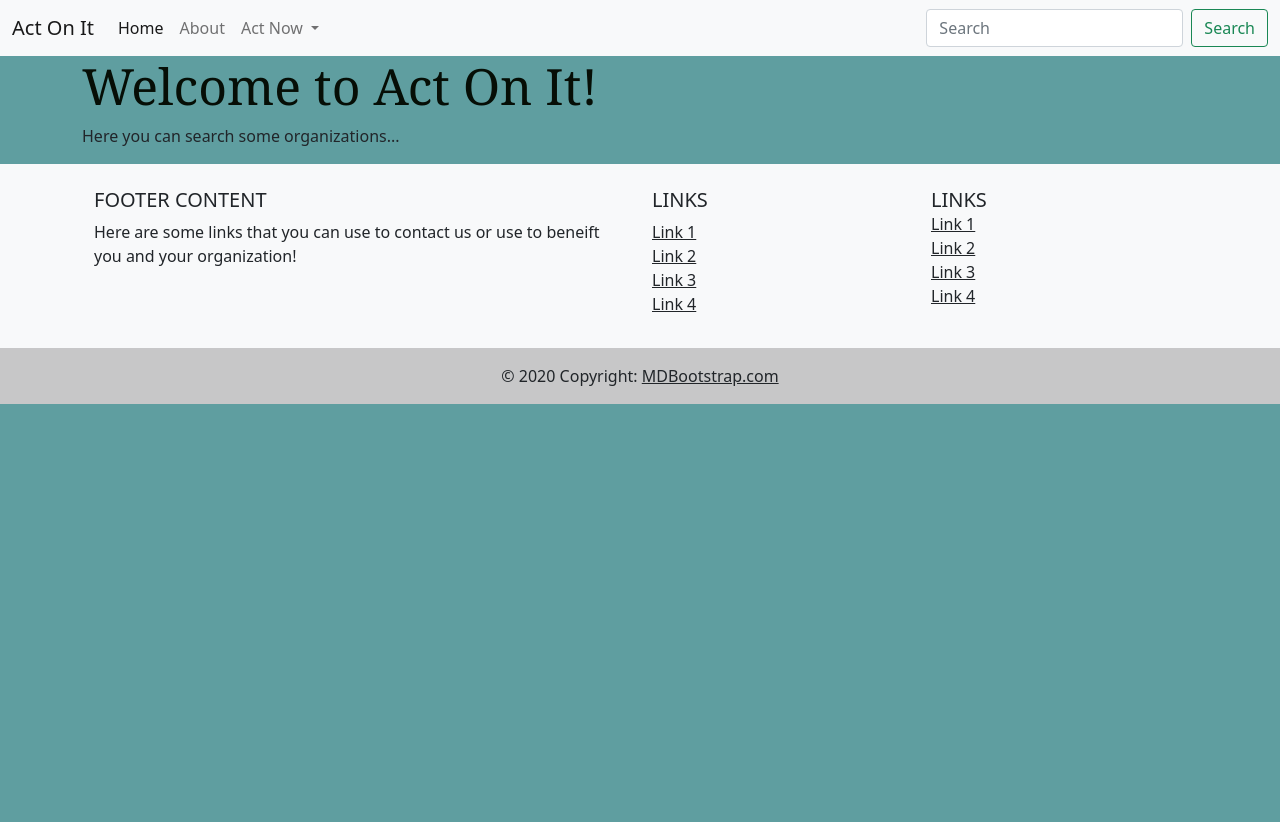
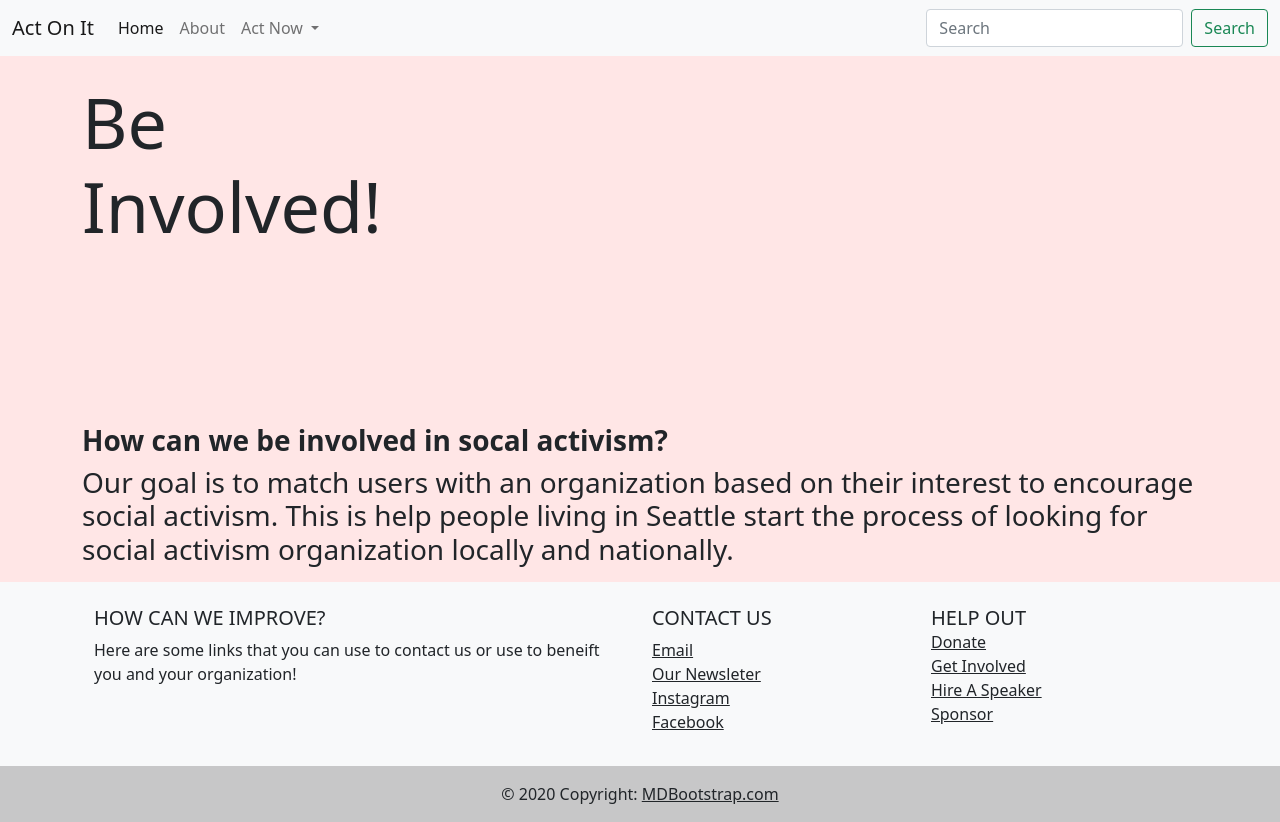
Before and after one commit to TTShack/TTShack, a Flask app: page / in a window 1280 px wide. Before the commit the page ends 404 px from the top, so only its background shows below. Run offline with Flask 2, Linux system fonts and the light colour scheme.

Commit message:
initial commit

```diff
--- a/socialwebapp/app.py
+++ b/socialwebapp/app.py
@@ -9,3 +9,7 @@ def index():
 @app.route('/about')
 def about():
     return render_template("about.html")
+
+@app.route('/joinorg')
+def joinorg():
+    return render_template("joinorg.html")
--- a/socialwebapp/static/style.css
+++ b/socialwebapp/static/style.css
@@ -2,8 +2,18 @@ h1{
     color: rgb(6, 14, 6);
     font-size: 50px;
     font-family: Cambria, Cochin, Georgia, Times, 'Times New Roman', serif;
+    text-align: center;
 }
 
 body{
-    background: cadetblue;
+    background: #FFE6E6;
 }
+
+button {
+    background: #0c1233;
+}
+
+h2{
+    text-align: left;
+    font-size: 70px;
+}
--- a/socialwebapp/templates/about.html
+++ b/socialwebapp/templates/about.html
@@ -15,7 +15,7 @@
     <script src="https://cdn.jsdelivr.net/npm/bootstrap@5.0.0-beta1/dist/js/bootstrap.min.js" integrity="sha384-pQQkAEnwaBkjpqZ8RU1fF1AKtTcHJwFl3pblpTlHXybJjHpMYo79HY3hIi4NKxyj" crossorigin="anonymous"></script>
     -->
     <div class="container-21SHbu">
-      <div class="row-3wW-Fx"><h1 class="h1-1JG5Bw title-2cooEY fullRow-2MnOjL">Why Join Act On It?</h1></div>
+      <div class="container"><h1 >Why Join Act On It?</h1></div>
         <div class="row-3wW-Fx values-ylLP_g">
           <div class="value-1Iid94 fullRow-2MnOjL"><h5 class="h5-2BAJXL valueHeading-2FSFOX">Direct Resources to Help Your Community</h5>
             <div class="text-3U-SDd textMedium-1DcD2z valueText-3luHFZ">Tell others about your organization or find a organization</div>
--- a/socialwebapp/templates/base.html
+++ b/socialwebapp/templates/base.html
@@ -23,10 +23,10 @@
     <div class="collapse navbar-collapse" id="navbarSupportedContent">
       <ul class="navbar-nav me-auto mb-2 mb-lg-0">
         <li class="nav-item">
-          <a class="nav-link active" aria-current="page" href="/">Home</a>
+          <a class="nav-link active" aria-current="page" href="{{ url_for('index')}}">Home</a>
         </li>
         <li class="nav-item">
-          <a class="nav-link" href="/about">About</a>
+          <a class="nav-link" href="{{ url_for('about')}}">About</a>
         </li>
         <li class="nav-item dropdown">
           <a class="nav-link dropdown-toggle" href="#" id="navbarDropdown" role="button" data-bs-toggle="dropdown" aria-expanded="false">
@@ -34,9 +34,7 @@
           </a>
           <ul class="dropdown-menu" aria-labelledby="navbarDropdown">
             <li><a class="dropdown-item" href="#">Add Your Organization</a></li>
-            <li><a class="dropdown-item" href="#">Join An Organization</a></li>
-            <li><hr class="dropdown-divider"></li>
-            <li><a class="dropdown-item" href="#">Create An Organization</a></li>
+            <li><a class="dropdown-item" href="{{ url_for('joinorg')}}">Join An Organization</a></li>
           </ul>
         </li>
       </ul>
@@ -48,7 +46,7 @@
   </div>
 </nav>
 
-
+<br/>
 {% block content %}
 
 {% endblock %}
@@ -63,7 +61,7 @@
     <div class="row">
       <!--Grid column-->
       <div class="col-lg-6 col-md-12 mb-4 mb-md-0">
-        <h5 class="text-uppercase">Footer Content</h5>
+        <h5 class="text-uppercase">How Can We Improve?</h5>
 
         <p>
 
@@ -76,20 +74,20 @@
 
       <!--Grid column-->
       <div class="col-lg-3 col-md-6 mb-4 mb-md-0">
-        <h5 class="text-uppercase">Links</h5>
+        <h5 class="text-uppercase">Contact Us</h5>
 
         <ul class="list-unstyled mb-0">
           <li>
-            <a href="#!" class="text-dark">Link 1</a>
+            <a href="#!" class="text-dark">Email</a>
           </li>
           <li>
-            <a href="#!" class="text-dark">Link 2</a>
+            <a href="#!" class="text-dark">Our Newsleter</a>
           </li>
           <li>
-            <a href="#!" class="text-dark">Link 3</a>
+            <a href="#!" class="text-dark">Instagram</a>
           </li>
           <li>
-            <a href="#!" class="text-dark">Link 4</a>
+            <a href="#!" class="text-dark">Facebook</a>
           </li>
         </ul>
       </div>
@@ -97,20 +95,20 @@
 
       <!--Grid column-->
       <div class="col-lg-3 col-md-6 mb-4 mb-md-0">
-        <h5 class="text-uppercase mb-0">Links</h5>
+        <h5 class="text-uppercase mb-0">Help Out</h5>
 
         <ul class="list-unstyled">
           <li>
-            <a href="#!" class="text-dark">Link 1</a>
+            <a href="#!" class="text-dark">Donate</a>
           </li>
           <li>
-            <a href="#!" class="text-dark">Link 2</a>
+            <a href="#!" class="text-dark">Get Involved</a>
           </li>
           <li>
-            <a href="#!" class="text-dark">Link 3</a>
+            <a href="#!" class="text-dark">Hire A Speaker</a>
           </li>
           <li>
-            <a href="#!" class="text-dark">Link 4</a>
+            <a href="#!" class="text-dark">Sponsor</a>
           </li>
         </ul>
       </div>
--- a/socialwebapp/templates/index.html
+++ b/socialwebapp/templates/index.html
@@ -6,8 +6,15 @@
 {% block content %}
 
     <div class="container">
-        <h1>Welcome to Act On It!</h1>
-        <p>Here you can search some organizations...</p>
+        <h2 class="rightalign">Be<br/>Involved!</h2>
+        <br/><br/><br/><br/><br/><br/><br/>
+        <h3><strong>How can we be involved in socal activism?</strong><h3>
+        <p>
+            Our goal is to match users with an organization based on their
+            interest to encourage social activism. This is help people living in
+            Seattle start the process of looking for social activism organization
+            locally and nationally.
+        </p>
     </div>
     <!-- Optional JavaScript; choose one of the two! -->
 
```
Also changed, not shown: socialwebapp/templates/joinorg.html (added, +24 -0 lines).
